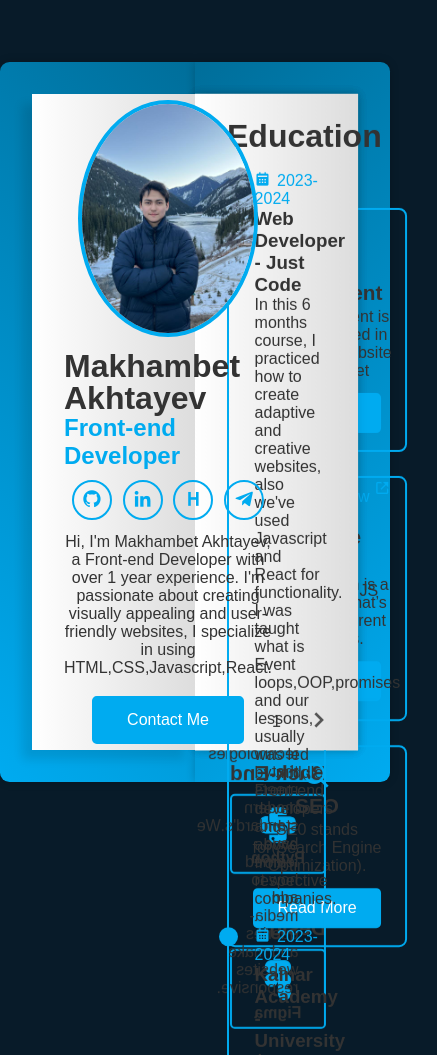
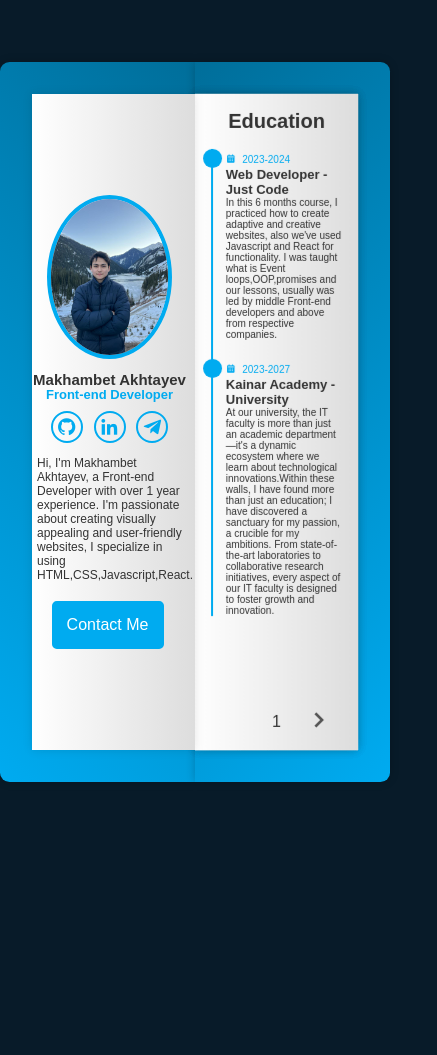
Before and after one commit to Makhambet638/personal-portfolio-website.github.io, a plain HTML site: page index.html in a window 390 px wide. Shown: the top 1055 px of the page, 437 px wide, since content can reach past the window. After the commit the page ends 844 px from the top, so only its background shows below. Drawn offline with nearby package versions, Linux system fonts and the light colour scheme; files whose address does not match are found by name.

Commit message:
changed styles

```diff
--- a/index.html
+++ b/index.html
@@ -22,7 +22,6 @@
                     <div class="social-media">
                         <a href="https://github.com/Makhambet638" target="_blank"><i class="bx bxl-github"></i></a>
                         <a href="https://www.linkedin.com/in/makhambet-akhtayev-45b44b229/" target="_blank"><i class="bx bxl-linkedin"></i></a>
-                        <a href="https://almaty.hh.kz/applicant/resumes?hhtmFrom=main&hhtmFromLabel=header" target="_blank"><i class='bx bx-heading'></i></a>
                         <a href="https://web.telegram.org/k/" target="_blank"><i class='bx bxl-telegram'></i></a>
                     </div>
 
@@ -48,7 +47,7 @@
                             </div>
 
                             <div class="workeduc-content">
-                                <span class="year"><i class="bx bxs-calendar"></i>2023-2024</span>
+                                <span class="year"><i class="bx bxs-calendar"></i>2023-2027</span>
                                 <h3>Kainar Academy - University</h3>
                                 <p>At our university, the IT faculty is more than just an academic department—it's a dynamic ecosystem where we learn about technological innovations.Within these walls, I have found more than just an education; I have discovered a sanctuary for my passion, a crucible for my ambitions. From state-of-the-art laboratories to collaborative research initiatives, every aspect of our IT faculty is designed to foster growth and innovation.</p>
                             </div>
--- a/styles/style.css
+++ b/styles/style.css
@@ -410,3 +410,199 @@ body{
     transform: translateX(-50%) scale(1);
     top: -1.8rem;
 }
+
+@media screen and (max-width: 768px) {
+    .book-page .page-front,
+    .book-page .page-back{
+        position: absolute;
+        top: 0;
+        left: 0;
+        width: 100%;
+        height: 100%;
+        background: var(--pages-color);
+        padding: 1rem 1rem;
+    }
+    .profile-page img{
+        width: 125px;
+        margin-right: 100px;
+
+    }
+    .profile-page p{
+        font-size:12px;
+        margin-right: 100px;
+        text-align: left;
+        width: 150px;
+        margin-left: 5px;
+    }
+    .profile-page h1{
+        font-size: 15px;
+        margin-right: 100px;
+    }
+    .profile-page h3{
+        font-size: 13px;
+        margin-right: 100px;
+    }
+    .workeduc-content p{
+        font-size: 10px;
+    }
+    .workeduc-content h3{
+        font-size: 13px;
+    }
+    .btn{
+        padding: 0px;
+        margin-right: 120px;
+        width: 7rem;
+    }
+    .btn a{
+        font-size: 10px;
+    }
+    .workeduc-box .workeduc-content::before{
+        content: '';
+        position: absolute;
+        top: 0;
+        left: -0.65rem;
+        width: 1.2rem;
+        height: 1.2rem;
+        background: var(--main-color);
+        border-radius: 50%;
+    }
+    .profile-page .social-media a{
+        width: 2rem;
+        height: 2rem;
+    }
+    .profile-page .social-media{
+        margin-right: 100px;
+    }
+    .book .book-page{
+        position: absolute;
+        width: 50%;
+        height: 100%;
+        background: var(--pages-color);
+        box-shadow: 0 0 .6rem rgba(0,0,0, .1);
+        display: flex;
+        padding: 0rem;
+    }
+    .title{
+        font-size: 20px;
+    }
+    .year{
+        font-size: 10px;
+    }
+    .workeduc-box .workeduc-content{
+        position: relative;
+        padding-left: 0.8rem;
+        margin-bottom: 1.2rem;
+    }
+    .services-box .services-content{
+        flex: 0;
+        width: 120px;
+        border: var(--border);
+        border-radius: .5rem;
+        padding: .8rem .5rem 1.1rem;
+        text-align: center;
+        transition: .3s ease;
+    }
+    .services-content i{
+        font-size: 1rem;
+        color: var(--main-color);
+    }
+    .services-content h3{
+        font-size: 0.6rem;
+    }
+    .services-content p{
+        margin: .2rem 0 .8rem;
+        font-size: 10px;
+    }
+    .services-content .btn{
+        width: 5rem;
+        height: 2.5rem;
+    }
+    .skills-box{
+        display: flex;
+        flex-wrap: wrap;
+        gap: 1.5rem;
+    }
+    .skills-box .skills-content{
+        flex: 1 1 10;
+        width: 50px;
+    }
+    .skills-content h3{
+        font-size: 1.3rem;
+        line-height: 1;
+        margin-bottom: .6rem;
+    }
+    .skills-content .content{
+        display: flex;
+        flex-wrap: wrap;
+    }
+    .skills-content .content span{
+        display: inline-flex;
+        flex-direction: column;
+        justify-content: center;
+        align-items: center;
+        width: 3.5rem;
+        height: 4rem;
+        border: var(--border);
+        border-radius: .3rem;
+        font-weight: 600;
+        transition: .3s ease;
+    }
+    .skills-content .content span:hover{
+        box-shadow: var(--box-shadow);
+    }
+    .skills-content .content span i{
+        font-size: 1.5rem;
+        color: var(--main-color);
+    }
+    .portfolio-box .img-box{
+        display: flex;
+        width: 100%;
+        height: 15rem;
+        border: var(--border);
+        border-radius: .5rem;
+        overflow: hidden;
+    }
+    .portfolio-box .img-box img{
+        width: 100%;
+        object-fit: cover;
+        transition: .5 ease;
+    }
+    .portfolio-box .img-box:hover img{
+        transform: scale(1.1);
+    }
+    .portfolio-box .info-box{
+        margin: 1rem 0 1.5rem;
+    }
+    .portfolio-box .info-box .info-title{
+        margin-bottom: 1rem;
+        display: flex;
+        justify-content: space-between;
+        align-items: center;
+    }
+    .portfolio-box .info-box .info-title h3{
+        font-size: 0.9rem;
+        margin-right: 5px;
+    }
+    .portfolio-box .info-box .info-title a{
+        display: flex;
+        align-items: center;
+        color: var(--main-color);
+    }
+    .portfolio-box .info-box .info-title a i{
+        margin: 0rem;
+    }
+    .portfolio-box .info-box p:nth-of-type(1){
+        font-weight: 600;
+    }
+    .portfolio-box .btn-box{
+        display: flex;
+        justify-content: center;
+    }
+    .portfolio-box .btn-box .btn{
+        margin:  0 1rem;
+    }
+    .info-box p{
+        font-size: 14px;
+    }
+
+}
```
Also changed, not shown: media/media-queries.css (+12 -0 lines).
